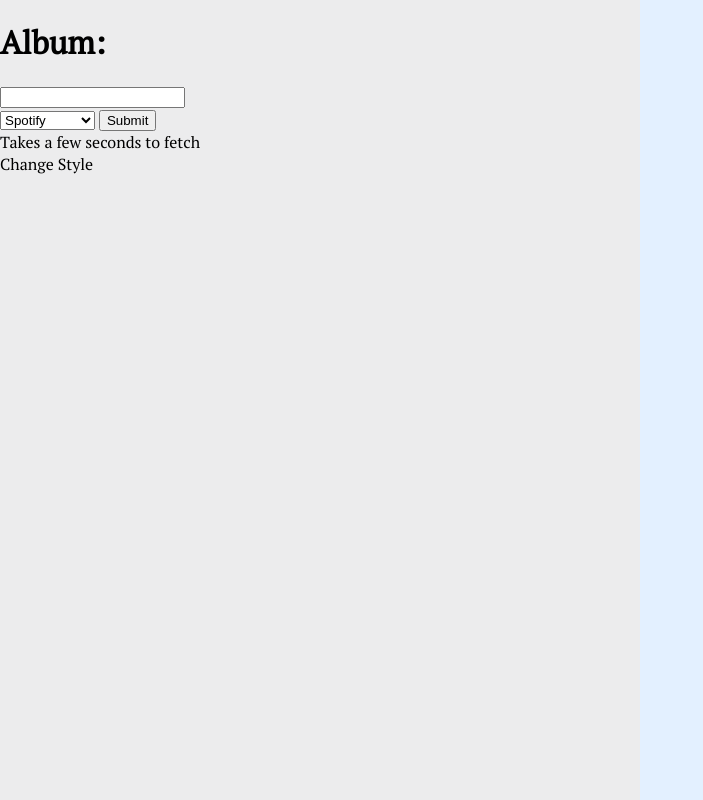
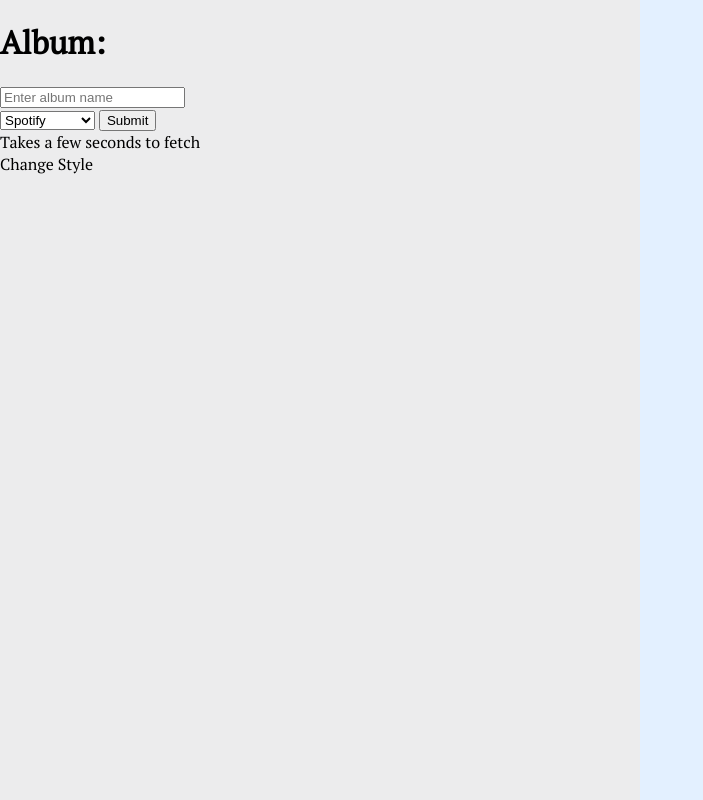
Before and after one commit to Greg-Chinnici/Album-Scraper, a Flask app: page / in a window 1280 px wide. Shown: the whole page, without its empty margins (0-703 px from the left). Run offline with Flask 3, Linux system fonts and the light colour scheme.

Commit message:
added tooltips for the form

```diff
--- a/website/app.py
+++ b/website/app.py
@@ -49,6 +49,9 @@ def found():
 
     alb = session.get('album')
 
+    # instead of just poster.html, i want to have many versions preset
+    # or some way to customize the layout
+
     return render_template('poster.html',
         name=alb['name'],
         artist=alb['artist'],
--- a/website/templates/index.html
+++ b/website/templates/index.html
@@ -61,8 +61,10 @@
             <div class="centered">
                 <form action="" method="POST" autocomplete="off">
                     <!--<label for="album_search">Album:</label><br>-->
-                    <h1>Album:</h1>
-                    <input type="text" id="album_search" name="album_search" />
+                    <h1 title = "Artist name plus the album is best" >Album:</h1>
+                    <input type="text" id="album_search" name="album_search"
+                        placeholder="Enter album name"
+                        title = "Artist name plus the album is best" />
                     <br />
 
                     <select name="ScrapeOption">
```
